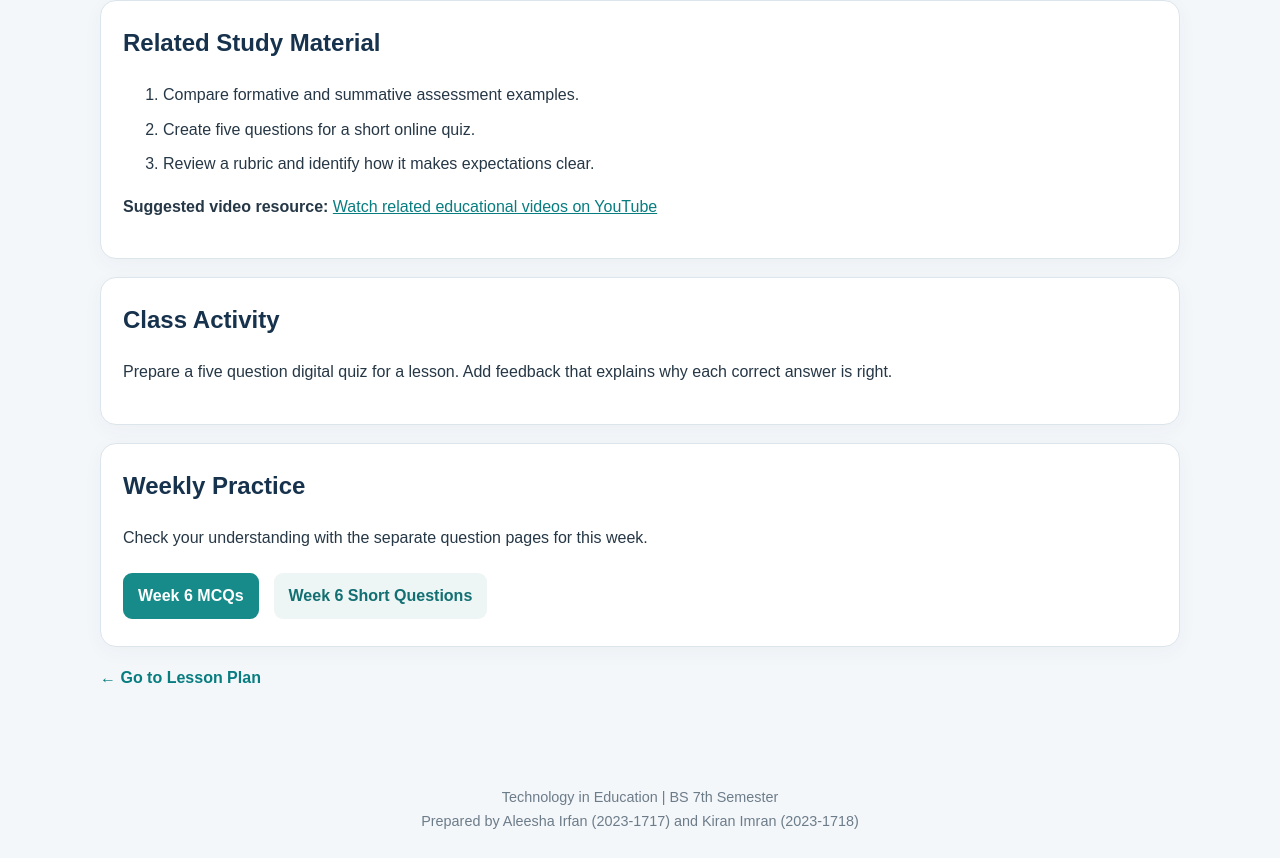
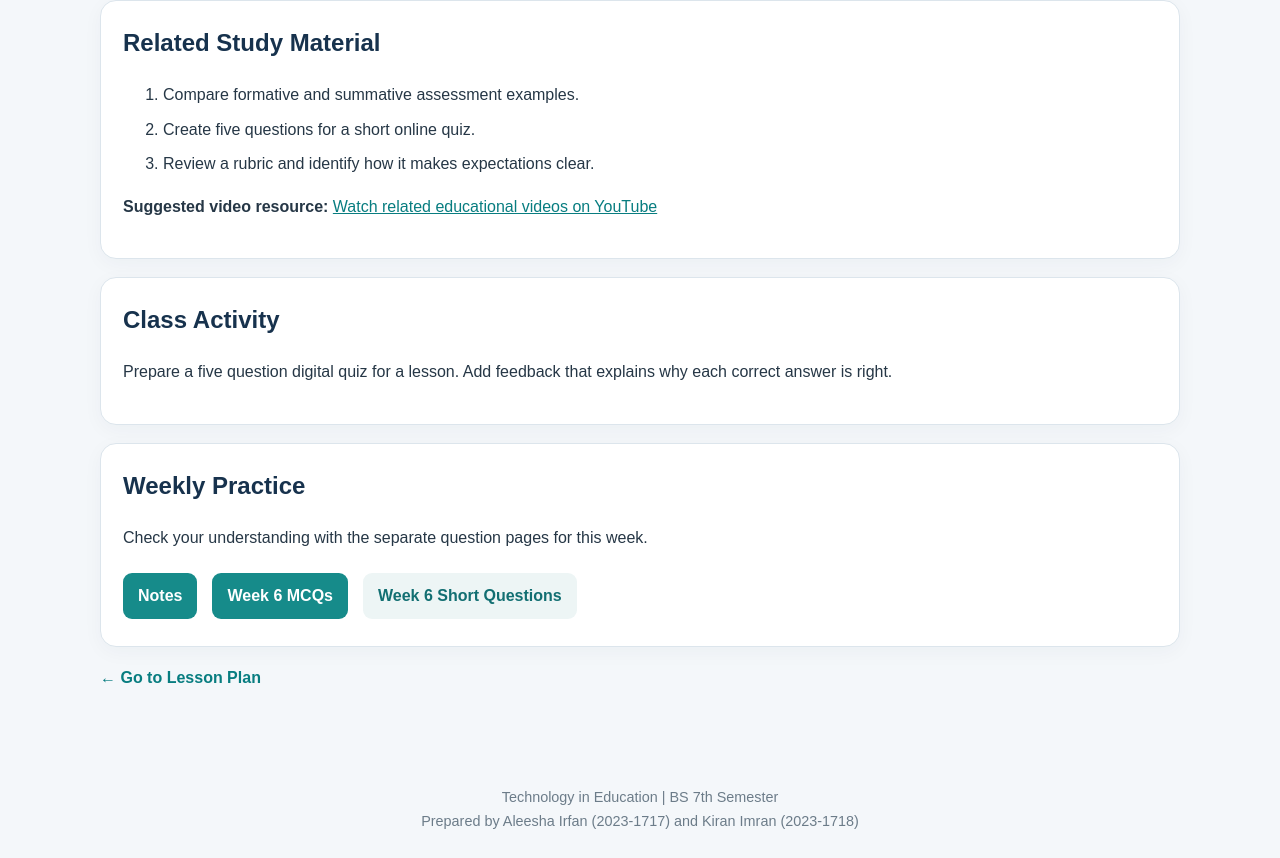
Before and after one commit to kiranimran367/educational-technology-hub, a plain HTML site: page week6.html in a window 1280 px wide. Shown: the part 1916-2774 px from the top of the page. Drawn offline with Linux system fonts and the light colour scheme.

Commit message:
Update week6.html

```diff
--- a/week6.html
+++ b/week6.html
@@ -12,5 +12,5 @@
 <p><strong>Suggested video resource:</strong> <a href="https://www.youtube.com/results?search_query=digital+assessment+tools+education+formative+assessment" target="_blank" rel="noopener">Watch related educational videos on YouTube</a></p></section>
 <section class="card"><h2>Class Activity</h2><p>Prepare a five question digital quiz for a lesson. Add feedback that explains why each correct answer is right.</p></section>
 <section class="card"><h2>Weekly Practice</h2><p>Check your understanding with the separate question pages for this week.</p>
-<div class="links"><a class="btn" href="mcq6.html">Week 6 MCQs</a><a class="btn alt" href="short6.html">Week 6 Short Questions</a></div></section>
+<div class="links"><a class="btn" href="notes6.html">Notes</a><a class="btn" href="mcq6.html">Week 6 MCQs</a><a class="btn alt" href="short6.html">Week 6 Short Questions</a></div></section>
 <a class="back" href="index.html">← Go to Lesson Plan</a></main><footer>Technology in Education | BS 7th Semester<br>Prepared by Aleesha Irfan (2023-1717) and Kiran Imran (2023-1718)</footer></body></html>
```
